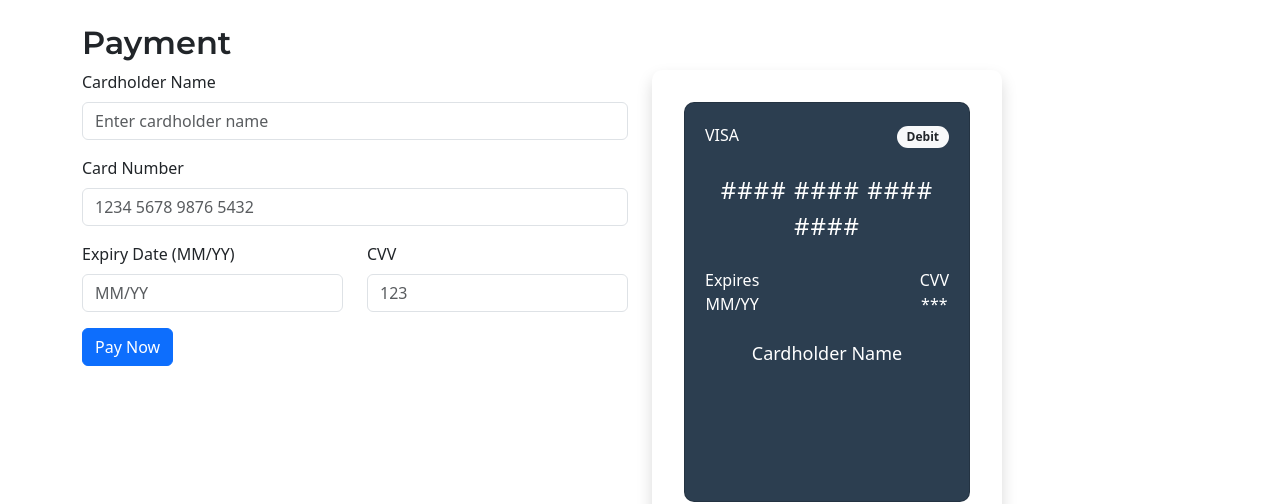
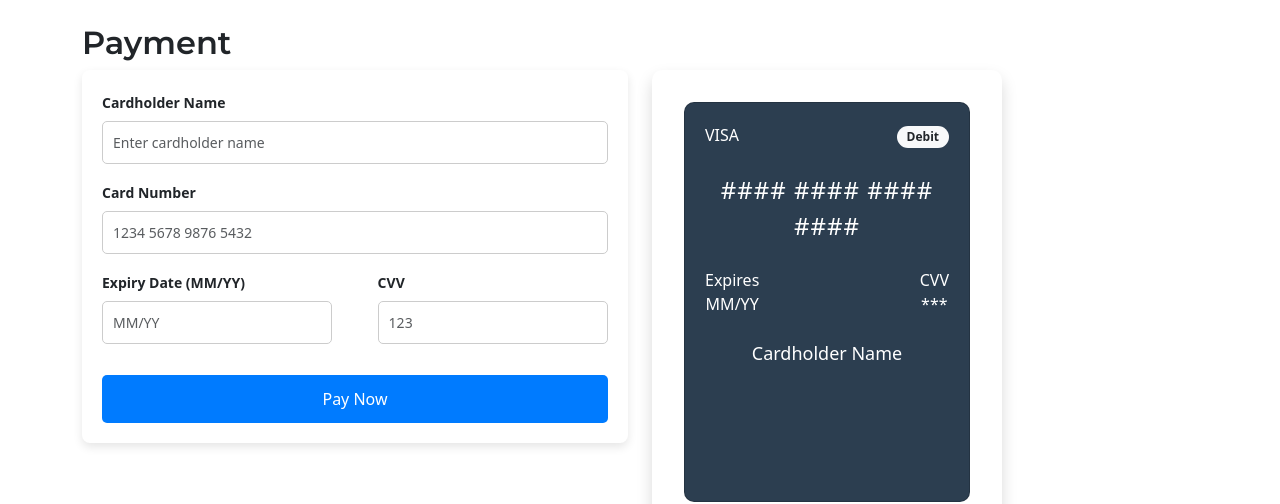
Before and after one commit to onurcelebii/E-Commerce, a React (Create React App) app: page /payment in a window 1280 px wide. Shown: the part 141-645 px from the top of the page. Built offline with nearby package versions, Linux system fonts and the light colour scheme; no server answers.

Commit message:
Kredi kartı css'leri eklendi

```diff
--- a/src/components/credit card/CreditCardForm.js
+++ b/src/components/credit card/CreditCardForm.js
@@ -1,4 +1,5 @@
 import React from "react";
+import "../../styles/CreditCardForm.css"; // Normal CSS dosyasını import ediyoruz
 
 function CreditCardForm({
   cardholderName,
@@ -12,7 +13,7 @@ function CreditCardForm({
   handleSubmit,
 }) {
   return (
-    <form onSubmit={handleSubmit}>
+    <form onSubmit={handleSubmit} className="credit-card-form">
       <div className="mb-3">
         <label htmlFor="cardholderName" className="form-label">
           Cardholder Name
@@ -59,6 +60,7 @@ function CreditCardForm({
             required
           />
         </div>
+
         <div className="col-md-6 mb-3">
           <label htmlFor="cvv" className="form-label">
             CVV
@@ -75,9 +77,7 @@ function CreditCardForm({
           />
         </div>
       </div>
-      <button type="submit" className="btn btn-primary">
-        Pay Now
-      </button>
+      <button type="submit">Pay Now</button>
     </form>
   );
 }
--- /dev/null
+++ b/src/styles/CreditCardForm.css
@@ -0,0 +1,62 @@
+.credit-card-form {
+  margin: 0 auto;
+  padding: 20px;
+  border-radius: 8px;
+  background-color: #fff;
+  box-shadow: 0 4px 10px rgba(0, 0, 0, 0.1);
+}
+
+.credit-card-form .form-label {
+  font-weight: bold;
+  margin-bottom: 8px;
+  font-size: 14px;
+}
+
+.credit-card-form .form-control {
+  border-radius: 5px;
+  padding: 10px;
+  width: 100%;
+  margin-bottom: 15px;
+  border: 1px solid #ccc;
+  font-size: 14px;
+}
+
+.credit-card-form .form-control:focus {
+  border-color: #007bff;
+  outline: none;
+}
+
+.credit-card-form .row {
+  display: flex;
+  justify-content: space-between;
+}
+
+.credit-card-form .col-md-6 {
+  width: 48%;
+}
+
+.credit-card-form .icon-group {
+  display: flex;
+  justify-content: space-between;
+  margin-top: 10px;
+}
+
+.credit-card-form .icon-group img {
+  width: 30px;
+  height: 30px;
+}
+
+.credit-card-form button {
+  background-color: #007bff;
+  color: white;
+  border: none;
+  padding: 12px 20px;
+  border-radius: 5px;
+  cursor: pointer;
+  font-size: 16px;
+  width: 100%;
+}
+
+.credit-card-form button:hover {
+  background-color: #0056b3;
+}
```
